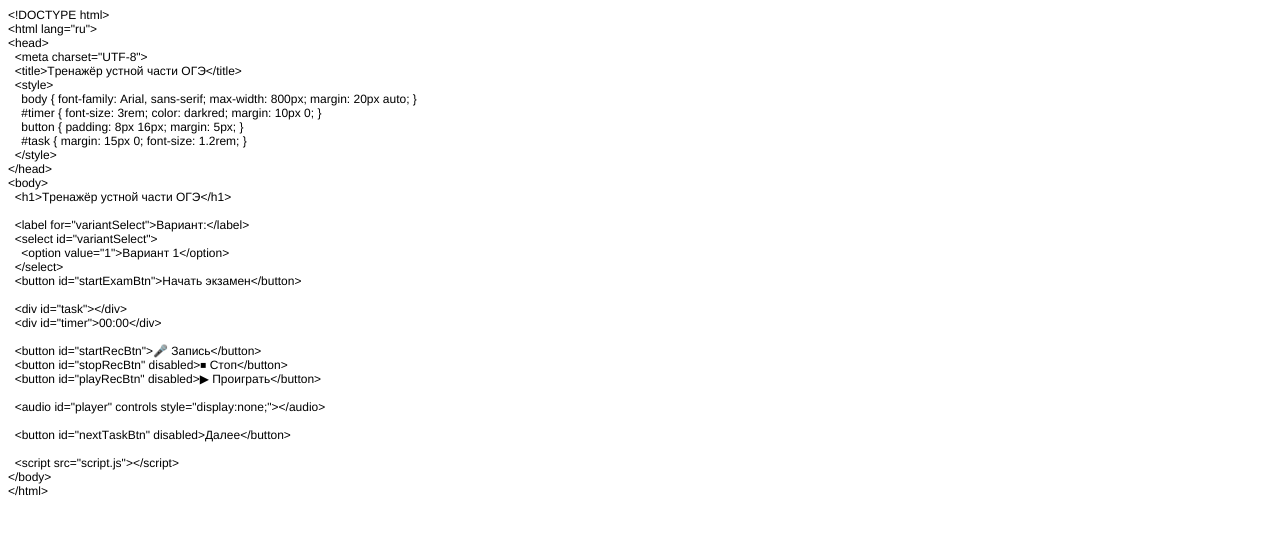
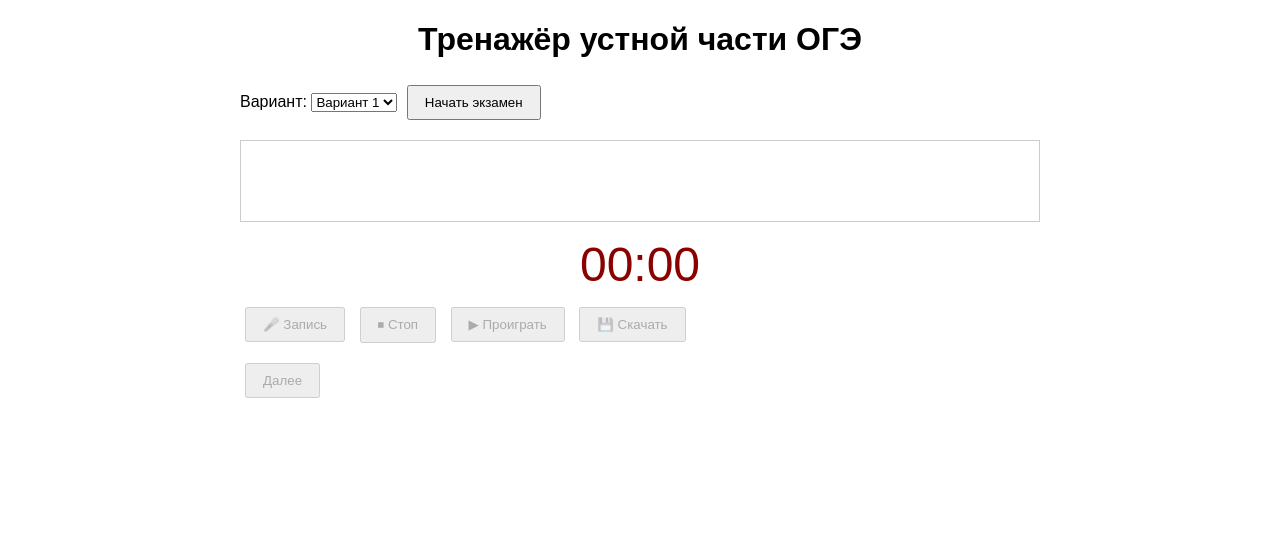
Before and after one commit to mstrmike/speakingenglish, a plain HTML site: page index.html in a window 1280 px wide. Drawn offline with Linux system fonts and the light colour scheme.

Commit message:
Update index.html

```diff
--- a/index.html
+++ b/index.html
@@ -1,52 +1,44 @@
-<!DOCTYPE html PUBLIC "-//W3C//DTD HTML 4.01//EN" "http://www.w3.org/TR/html4/strict.dtd">
-<html>
+<!DOCTYPE html>
+<html lang="ru">
 <head>
-  <meta http-equiv="Content-Type" content="text/html; charset=utf-8">
-  <meta http-equiv="Content-Style-Type" content="text/css">
-  <title></title>
-  <meta name="Generator" content="Cocoa HTML Writer">
-  <meta name="CocoaVersion" content="2685.4">
-  <style type="text/css">
-    p.p1 {margin: 0.0px 0.0px 0.0px 0.0px; font: 12.0px Helvetica; -webkit-text-stroke: #000000}
-    p.p2 {margin: 0.0px 0.0px 0.0px 0.0px; font: 12.0px Helvetica; -webkit-text-stroke: #000000; min-height: 14.0px}
-    span.s1 {font-kerning: none}
+  <meta charset="UTF-8">
+  <title>Тренажёр устной части ОГЭ</title>
+  <style>
+    body { font-family: Arial, sans-serif; max-width: 800px; margin: 20px auto; }
+    h1 { text-align: center; }
+    #timer { font-size: 3rem; color: darkred; margin: 10px 0; text-align: center; }
+    button { padding: 8px 16px; margin: 5px; }
+    #task { margin: 15px 0; font-size: 1.2rem; border: 1px solid #ccc; padding: 10px; min-height: 60px; }
+    .controls { margin-top: 10px; }
   </style>
 </head>
 <body>
-<p class="p1"><span class="s1">&lt;!DOCTYPE html&gt;</span></p>
-<p class="p1"><span class="s1">&lt;html lang="ru"&gt;</span></p>
-<p class="p1"><span class="s1">&lt;head&gt;</span></p>
-<p class="p1"><span class="s1"><span class="Apple-converted-space">  </span>&lt;meta charset="UTF-8"&gt;</span></p>
-<p class="p1"><span class="s1"><span class="Apple-converted-space">  </span>&lt;title&gt;Тренажёр устной части ОГЭ&lt;/title&gt;</span></p>
-<p class="p1"><span class="s1"><span class="Apple-converted-space">  </span>&lt;style&gt;</span></p>
-<p class="p1"><span class="s1"><span class="Apple-converted-space">    </span>body { font-family: Arial, sans-serif; max-width: 800px; margin: 20px auto; }</span></p>
-<p class="p1"><span class="s1"><span class="Apple-converted-space">    </span>#timer { font-size: 3rem; color: darkred; margin: 10px 0; }</span></p>
-<p class="p1"><span class="s1"><span class="Apple-converted-space">    </span>button { padding: 8px 16px; margin: 5px; }</span></p>
-<p class="p1"><span class="s1"><span class="Apple-converted-space">    </span>#task { margin: 15px 0; font-size: 1.2rem; }</span></p>
-<p class="p1"><span class="s1"><span class="Apple-converted-space">  </span>&lt;/style&gt;</span></p>
-<p class="p1"><span class="s1">&lt;/head&gt;</span></p>
-<p class="p1"><span class="s1">&lt;body&gt;</span></p>
-<p class="p1"><span class="s1"><span class="Apple-converted-space">  </span>&lt;h1&gt;Тренажёр устной части ОГЭ&lt;/h1&gt;</span></p>
-<p class="p2"><span class="s1"></span><br></p>
-<p class="p1"><span class="s1"><span class="Apple-converted-space">  </span>&lt;label for="variantSelect"&gt;Вариант:&lt;/label&gt;</span></p>
-<p class="p1"><span class="s1"><span class="Apple-converted-space">  </span>&lt;select id="variantSelect"&gt;</span></p>
-<p class="p1"><span class="s1"><span class="Apple-converted-space">    </span>&lt;option value="1"&gt;Вариант 1&lt;/option&gt;</span></p>
-<p class="p1"><span class="s1"><span class="Apple-converted-space">  </span>&lt;/select&gt;</span></p>
-<p class="p1"><span class="s1"><span class="Apple-converted-space">  </span>&lt;button id="startExamBtn"&gt;Начать экзамен&lt;/button&gt;</span></p>
-<p class="p2"><span class="s1"></span><br></p>
-<p class="p1"><span class="s1"><span class="Apple-converted-space">  </span>&lt;div id="task"&gt;&lt;/div&gt;</span></p>
-<p class="p1"><span class="s1"><span class="Apple-converted-space">  </span>&lt;div id="timer"&gt;00:00&lt;/div&gt;</span></p>
-<p class="p2"><span class="s1"></span><br></p>
-<p class="p1"><span class="s1"><span class="Apple-converted-space">  </span>&lt;button id="startRecBtn"&gt;🎤 Запись&lt;/button&gt;</span></p>
-<p class="p1"><span class="s1"><span class="Apple-converted-space">  </span>&lt;button id="stopRecBtn" disabled&gt;⏹ Стоп&lt;/button&gt;</span></p>
-<p class="p1"><span class="s1"><span class="Apple-converted-space">  </span>&lt;button id="playRecBtn" disabled&gt;▶ Проиграть&lt;/button&gt;</span></p>
-<p class="p2"><span class="s1"></span><br></p>
-<p class="p1"><span class="s1"><span class="Apple-converted-space">  </span>&lt;audio id="player" controls style="display:none;"&gt;&lt;/audio&gt;</span></p>
-<p class="p2"><span class="s1"></span><br></p>
-<p class="p1"><span class="s1"><span class="Apple-converted-space">  </span>&lt;button id="nextTaskBtn" disabled&gt;Далее&lt;/button&gt;</span></p>
-<p class="p2"><span class="s1"></span><br></p>
-<p class="p1"><span class="s1"><span class="Apple-converted-space">  </span>&lt;script src="script.js"&gt;&lt;/script&gt;</span></p>
-<p class="p1"><span class="s1">&lt;/body&gt;</span></p>
-<p class="p1"><span class="s1">&lt;/html&gt;</span></p>
+  <h1>Тренажёр устной части ОГЭ</h1>
+
+  <div>
+    <label for="variantSelect">Вариант:</label>
+    <select id="variantSelect">
+      <option value="1">Вариант 1</option>
+    </select>
+    <button id="startExamBtn">Начать экзамен</button>
+  </div>
+
+  <div id="task"></div>
+  <div id="timer">00:00</div>
+
+  <div class="controls">
+    <button id="startRecBtn" disabled>🎤 Запись</button>
+    <button id="stopRecBtn" disabled>⏹ Стоп</button>
+    <button id="playRecBtn" disabled>▶ Проиграть</button>
+    <button id="downloadRecBtn" disabled>💾 Скачать</button>
+  </div>
+
+  <audio id="player" controls style="display:none; width:100%; margin-top:10px;"></audio>
+
+  <div class="controls">
+    <button id="nextTaskBtn" disabled>Далее</button>
+  </div>
+
+  <script src="script.js"></script>
 </body>
 </html>
```
